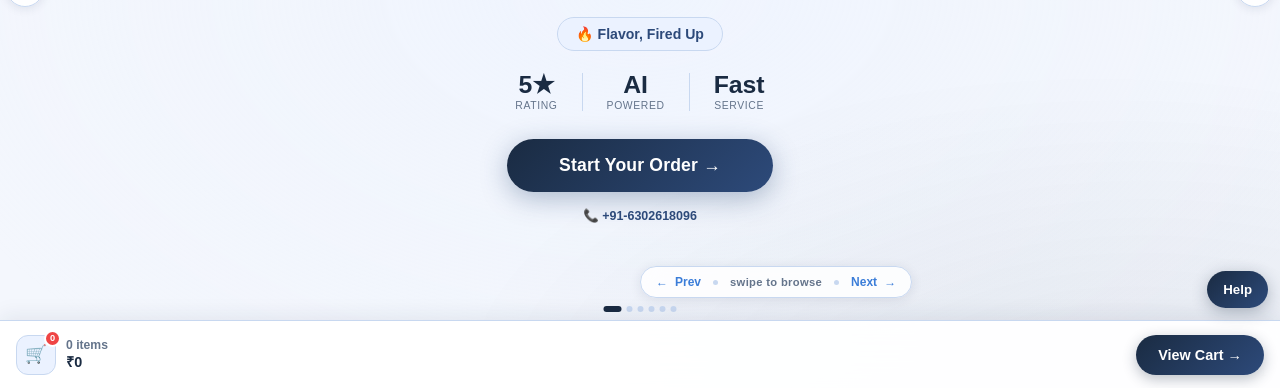
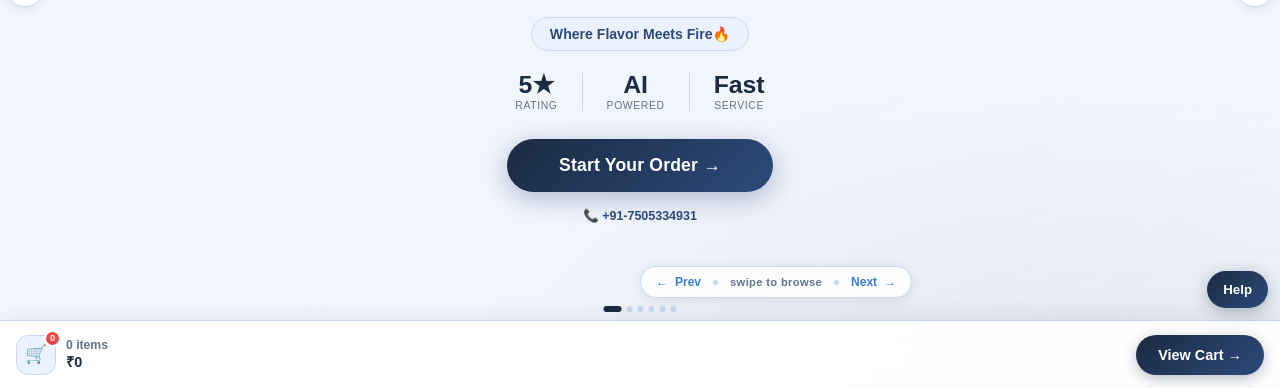
Before and after one commit to akofficial1905-byte/Flame-Flavor-, a website: page public/index.html in a window 1280 px wide. Shown: the part 412-800 px from the top of the page. Drawn offline with Linux system fonts and the light colour scheme.

Commit message:
Update index.html

```diff
--- a/public/index.html
+++ b/public/index.html
@@ -1136,7 +1136,7 @@ function build() {
       '<div class="brand-eyebrow">Welcome to</div>' +
       '<div class="brand-name">Flame And Flavor</div>' +
       '<div class="brand-sub">KITCHEN &amp; GRILL</div>' +
-      '<div class="tagline-pill">🔥 Flavor, Fired Up</div>' +
+      '<div class="tagline-pill">Where Flavor Meets Fire🔥</div>' +
       '<div class="cover-stats">' +
         '<div class="cover-stat"><div class="cover-stat-num">5★</div><div class="cover-stat-label">Rating</div></div>' +
         '<div class="stat-divider"></div>' +
@@ -1145,7 +1145,7 @@ function build() {
         '<div class="cover-stat"><div class="cover-stat-num">Fast</div><div class="cover-stat-label">Service</div></div>' +
       '</div>' +
       '<button class="cover-cta" onclick="go(1)">Start Your Order →</button>' +
-      '<div class="cover-phone">📞 <span>+91-6302618096</span></div>' +
+      '<div class="cover-phone">📞 <span>+91-7505334931</span></div>' +
     '</div>' +
     '<div class="swipe-hint">' +
       '<span class="swipe-arrow"><span class="arrow">←</span> Prev</span>' +
```
